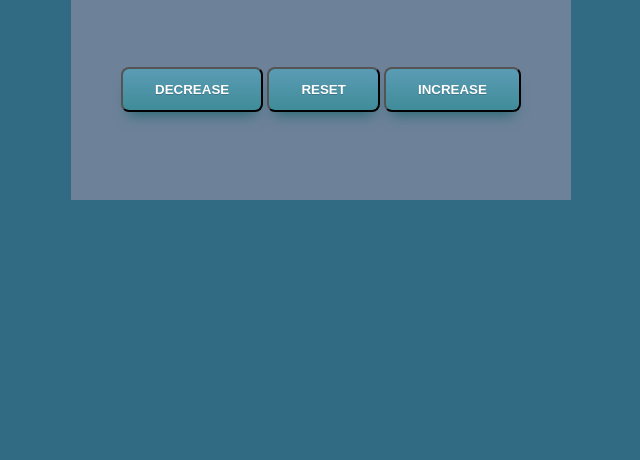
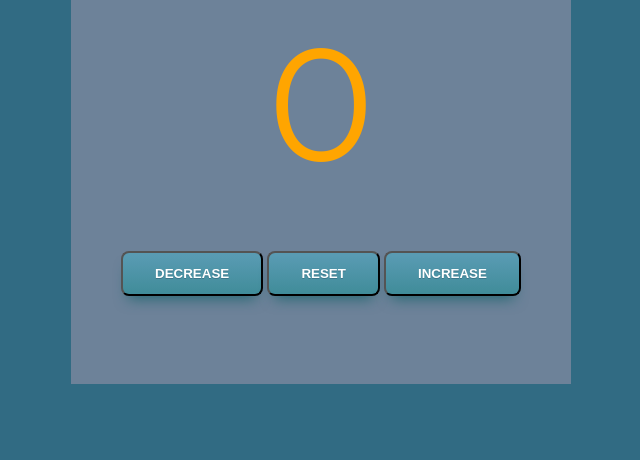
Before and after one commit to Emanet/Vanilla-JS-Counter, a plain HTML site: page index.html in a window 1280 px wide. Shown: the part 340-800 px from the top of the page, without its empty margins (319-959 px from the left). Drawn offline with Linux system fonts and the light colour scheme.

Commit message:
Update style.css

```diff
--- a/style.css
+++ b/style.css
@@ -22,6 +22,7 @@ main {
   width: 500px;
   height: 460px;
   margin: 5rem;
+  transform: translateY(40%);
 }
 button {
   box-shadow: 0px 10px 14px -7px #276873;
```
